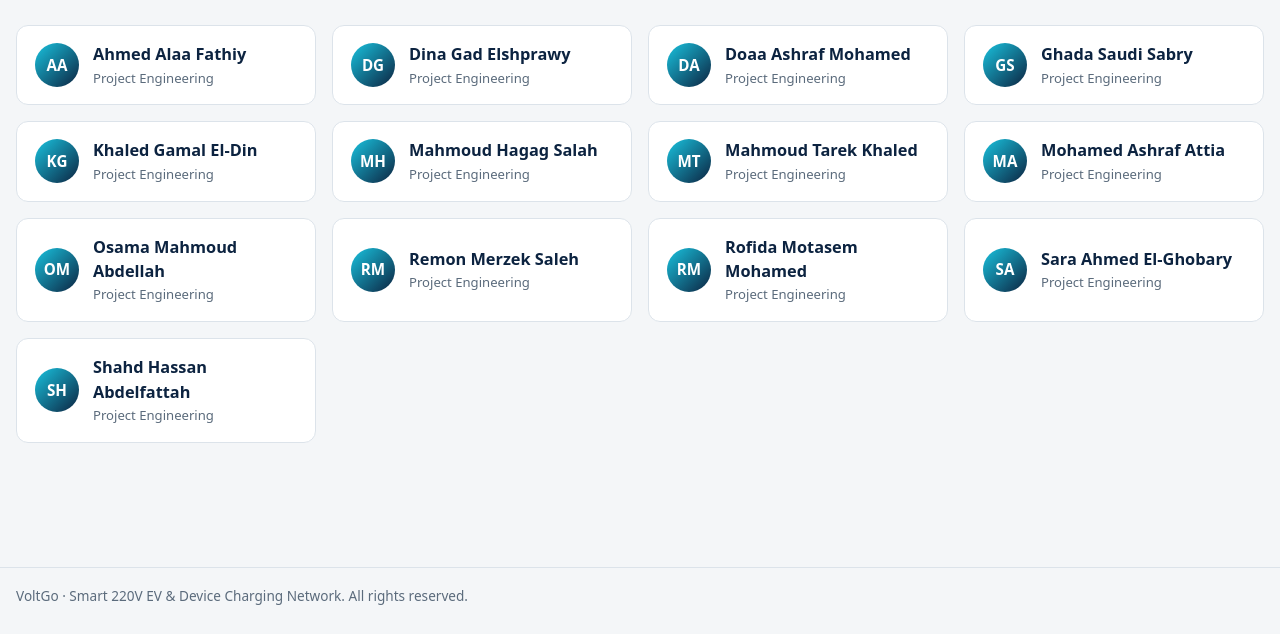
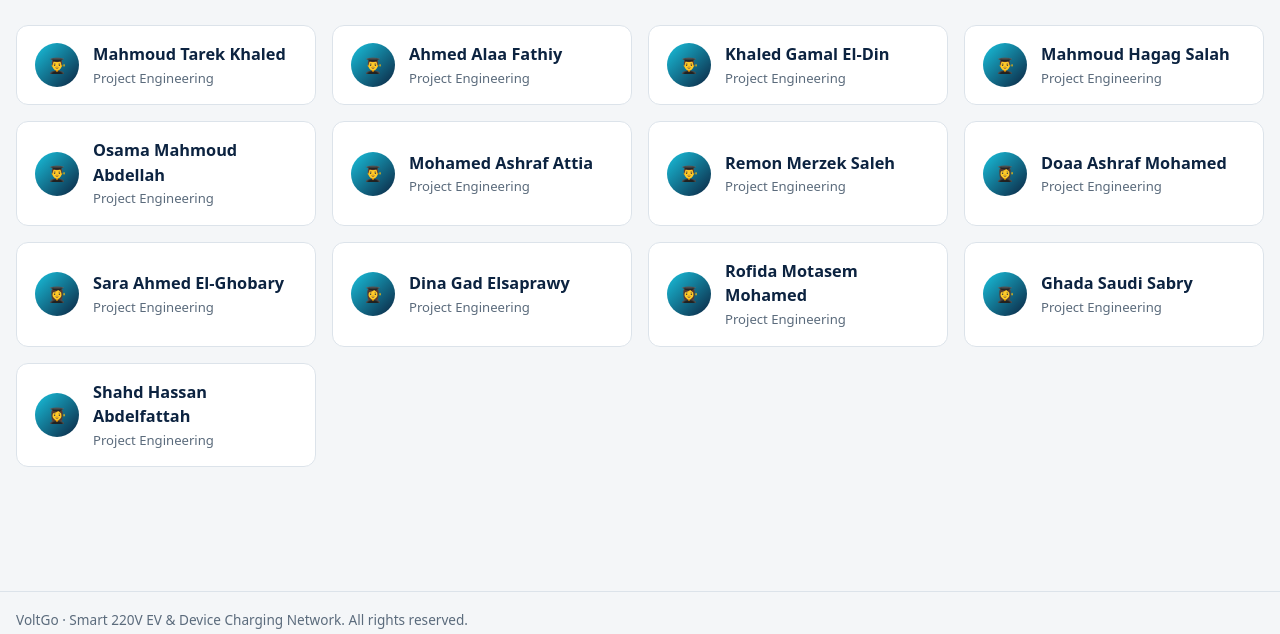
Before and after one commit to Mahmoudelsharkawy09/VoltGo, a plain HTML site: page about.html in a window 1280 px wide. Shown: the part 799-1433 px from the top of the page. Drawn offline with Linux system fonts and the light colour scheme.

Commit message:
Add files via upload

```diff
--- a/about.html
+++ b/about.html
@@ -86,97 +86,97 @@
         <div class="team-grid-compact">
           <!-- 1 -->
           <div class="team-member-item">
-            <div class="team-member-avatar">AA</div>
+            <div class="team-member-avatar">👨‍🎓</div>
+            <div class="team-member-details">
+              <h3>Mahmoud Tarek Khaled</h3>
+              <p>Project Engineering</p>
+            </div>
+          </div>
+
+          <!-- 2 -->
+          <div class="team-member-item">
+            <div class="team-member-avatar">👨‍🎓</div>
             <div class="team-member-details">
               <h3>Ahmed Alaa Fathiy</h3>
               <p>Project Engineering</p>
             </div>
           </div>
 
-          <!-- 2 -->
+          <!-- 3 -->
           <div class="team-member-item">
-            <div class="team-member-avatar">DG</div>
+            <div class="team-member-avatar">👨‍🎓</div>
             <div class="team-member-details">
-              <h3>Dina Gad Elshprawy</h3>
+              <h3>Khaled Gamal El-Din</h3>
               <p>Project Engineering</p>
             </div>
           </div>
 
-          <!-- 3 -->
+          <!-- 4 -->
           <div class="team-member-item">
-            <div class="team-member-avatar">DA</div>
+            <div class="team-member-avatar">👨‍🎓</div>
+            <div class="team-member-details">
+              <h3>Mahmoud Hagag Salah</h3>
+              <p>Project Engineering</p>
+            </div>
+          </div>
+
+          <!-- 5 -->
+          <div class="team-member-item">
+            <div class="team-member-avatar">👨‍🎓</div>
+            <div class="team-member-details">
+              <h3>Osama Mahmoud Abdellah</h3>
+              <p>Project Engineering</p>
+            </div>
+          </div>
+
+          <!-- 6 -->
+          <div class="team-member-item">
+            <div class="team-member-avatar">👨‍🎓</div>
+            <div class="team-member-details">
+              <h3>Mohamed Ashraf Attia</h3>
+              <p>Project Engineering</p>
+            </div>
+          </div>
+
+          <!-- 7 -->
+          <div class="team-member-item">
+            <div class="team-member-avatar">👨‍🎓</div>
+            <div class="team-member-details">
+              <h3>Remon Merzek Saleh</h3>
+              <p>Project Engineering</p>
+            </div>
+          </div>
+
+          <!-- 8 -->
+          <div class="team-member-item">
+            <div class="team-member-avatar">👩‍🎓</div>
             <div class="team-member-details">
               <h3>Doaa Ashraf Mohamed</h3>
               <p>Project Engineering</p>
             </div>
           </div>
 
-          <!-- 4 -->
-          <div class="team-member-item">
-            <div class="team-member-avatar">GS</div>
-            <div class="team-member-details">
-              <h3>Ghada Saudi Sabry</h3>
-              <p>Project Engineering</p>
-            </div>
-          </div>
-
-          <!-- 5 -->
-          <div class="team-member-item">
-            <div class="team-member-avatar">KG</div>
-            <div class="team-member-details">
-              <h3>Khaled Gamal El-Din</h3>
-              <p>Project Engineering</p>
-            </div>
-          </div>
-
-          <!-- 6 -->
-          <div class="team-member-item">
-            <div class="team-member-avatar">MH</div>
-            <div class="team-member-details">
-              <h3>Mahmoud Hagag Salah</h3>
-              <p>Project Engineering</p>
-            </div>
-          </div>
-
-          <!-- 7 -->
-          <div class="team-member-item">
-            <div class="team-member-avatar">MT</div>
-            <div class="team-member-details">
-              <h3>Mahmoud Tarek Khaled</h3>
-              <p>Project Engineering</p>
-            </div>
-          </div>
-
-          <!-- 8 -->
-          <div class="team-member-item">
-            <div class="team-member-avatar">MA</div>
-            <div class="team-member-details">
-              <h3>Mohamed Ashraf Attia</h3>
-              <p>Project Engineering</p>
-            </div>
-          </div>
-
           <!-- 9 -->
           <div class="team-member-item">
-            <div class="team-member-avatar">OM</div>
+            <div class="team-member-avatar">👩‍🎓</div>
             <div class="team-member-details">
-              <h3>Osama Mahmoud Abdellah</h3>
+              <h3>Sara Ahmed El-Ghobary</h3>
               <p>Project Engineering</p>
             </div>
           </div>
 
           <!-- 10 -->
           <div class="team-member-item">
-            <div class="team-member-avatar">RM</div>
+            <div class="team-member-avatar">👩‍🎓</div>
             <div class="team-member-details">
-              <h3>Remon Merzek Saleh</h3>
+              <h3>Dina Gad Elsaprawy</h3>
               <p>Project Engineering</p>
             </div>
           </div>
 
           <!-- 11 -->
           <div class="team-member-item">
-            <div class="team-member-avatar">RM</div>
+            <div class="team-member-avatar">👩‍🎓</div>
             <div class="team-member-details">
               <h3>Rofida Motasem Mohamed</h3>
               <p>Project Engineering</p>
@@ -185,16 +185,16 @@
 
           <!-- 12 -->
           <div class="team-member-item">
-            <div class="team-member-avatar">SA</div>
+            <div class="team-member-avatar">👩‍🎓</div>
             <div class="team-member-details">
-              <h3>Sara Ahmed El-Ghobary</h3>
+              <h3>Ghada Saudi Sabry</h3>
               <p>Project Engineering</p>
             </div>
           </div>
 
           <!-- 13 -->
           <div class="team-member-item">
-            <div class="team-member-avatar">SH</div>
+            <div class="team-member-avatar">👩‍🎓</div>
             <div class="team-member-details">
               <h3>Shahd Hassan Abdelfattah</h3>
               <p>Project Engineering</p>
```
